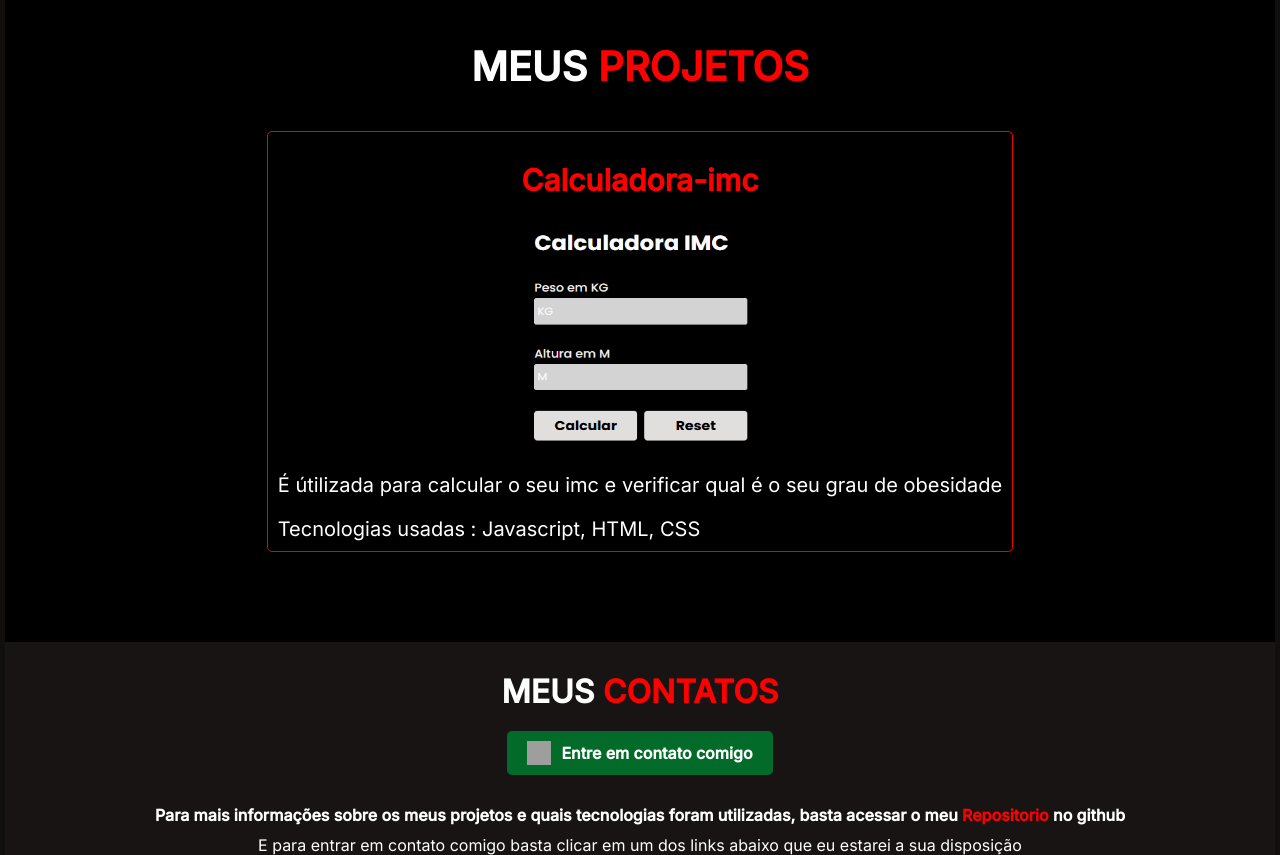
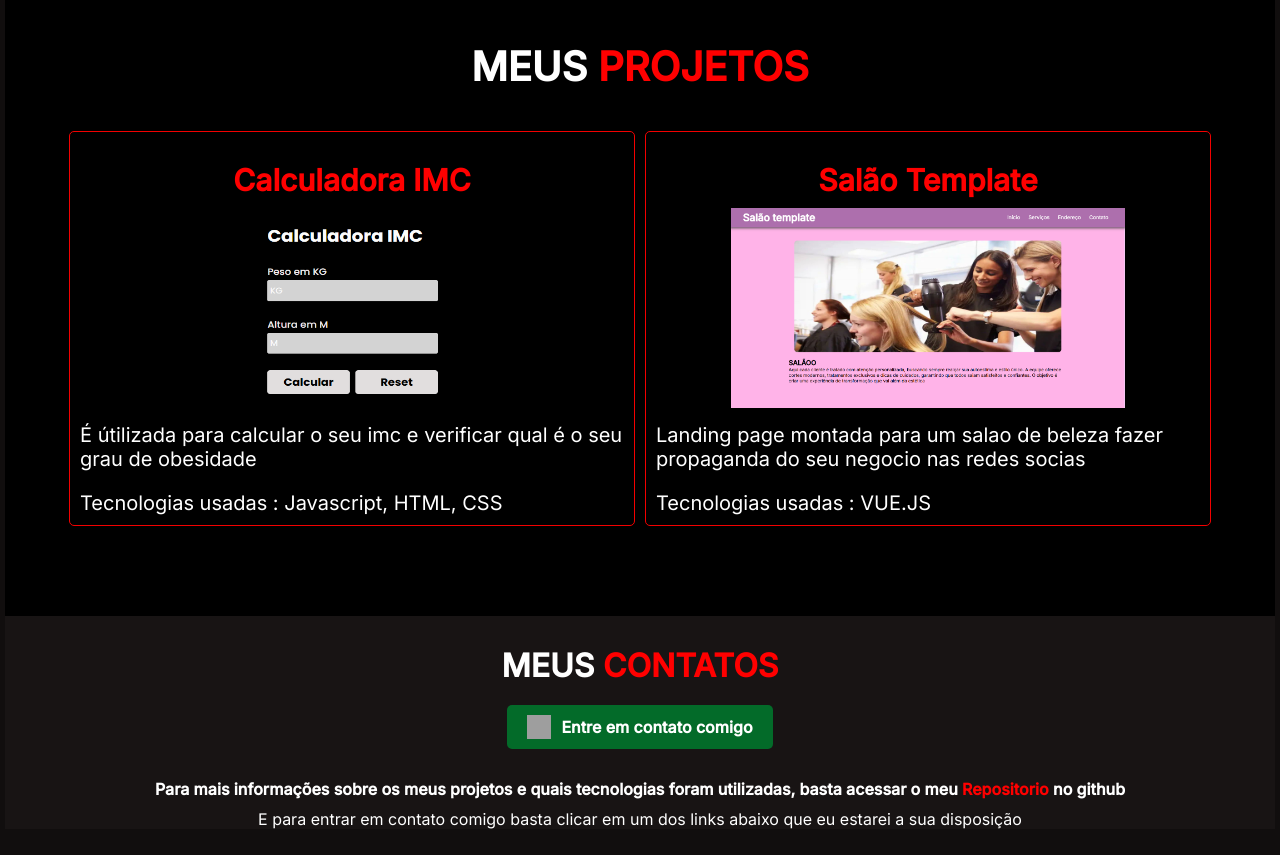
Before and after one commit to victorbatista2020/portfolio-vue, a Vue app: page /Projects in a window 1280 px wide. Shown: the part 2140-2995 px from the top of the page. After the commit the page ends 2969 px from the top, so only its background shows below. Built offline with nearby package versions, Linux system fonts and the light colour scheme; grey boxes are pictures that could not be loaded.

Commit message:
Update project
Adicionado um novo projeto

```diff
--- a/src/components/Projects.vue
+++ b/src/components/Projects.vue
@@ -5,10 +5,18 @@
       <div class="projects">
 
          <div class="projects-item"><a href="https://victorbatista2020.github.io/calculadora-imc/" target="blank">
-               <h2><span>Calculadora-imc</span></h2>
+               <h2><span>Calculadora IMC</span></h2>
                <img src="@/components/imgs/projects/calculadora-imc.png">
                <p class="text"> É útilizada para calcular o seu imc e verificar qual é o seu grau de obesidade</p>
                <p class="second-text"> Tecnologias usadas : Javascript, HTML, CSS </p>
+            </a>
+         </div>
+
+         <div class="projects-item"><a href="https://victorbatista2020.github.io/lojatemplate/" target="blank">
+               <h2><span>Salão Template</span></h2>
+               <img src="@/components/imgs/projects/salao-template.png">
+               <p class="text"> Landing page montada para um salao de beleza fazer propaganda do seu negocio nas redes socias</p>
+               <p class="second-text"> Tecnologias usadas : VUE.JS </p>
             </a>
          </div>
 
@@ -62,8 +70,8 @@
 
 .projects-item img {
    padding: 10px;
-   max-height: 250px;
-   min-width: 250px;
+   max-height: 200px;
+   min-width: 200px;
 }
 
 .projects-item a {
```
Also changed, not shown: src/components/imgs/projects/salao-template.png (added).
